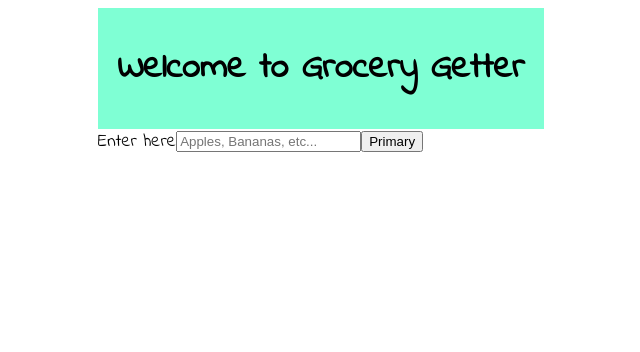
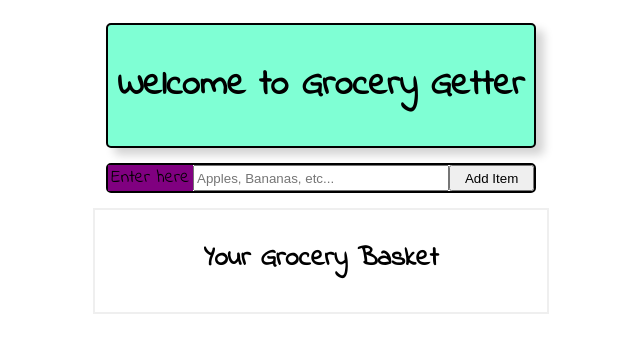
Before and after one commit to Ponch49/Grocery-Getter, a React app: page / in a window 1280 px wide. Shown: the top 352 px of the page, without its empty margins (319-959 px from the left). Built offline with nearby package versions, Linux system fonts and the light colour scheme.

Commit message:
working on css of front page, need to start working on adding items dynamically

```diff
--- /dev/null
+++ b/client/App.jsx
@@ -0,0 +1,29 @@
+import React from "react";
+import { Button, FormLabel } from 'react-bootstrap';
+import GroceryBag from './containers/GroceryBag.jsx'
+
+
+
+// function addItem {
+//     let input = document.getElementById('input');
+
+// };
+
+const App = (props) => {
+   return(
+   <div>
+        <div className="header">
+            <h1>Welcome to Grocery Getter</h1>
+        </div>
+        <div className="input">
+            <FormLabel className="enter">Enter here</FormLabel>
+            <input id="itemName" placeholder="Apples, Bananas, etc..."></input>
+            <button type="button" className="btn btn-primary">Add Item</button>
+        </div>
+        <fieldset className="container">
+            <GroceryBag />
+        </fieldset>
+    </div>)
+}
+
+export default App;
--- a/client/components/App.jsx
+++ /dev/null
@@ -1,15 +0,0 @@
-import React from "react";
-import { Button, FormLabel } from 'react-bootstrap';
-
-const App = () => {
-   return( <div className="container">
-        <div className="header">
-        <h1>Welcome to Grocery Getter</h1>
-        </div>
-        <FormLabel>Enter here</FormLabel>
-        <input placeholder="Apples, Bananas, etc..."></input>
-        <button type="button" className="btn btn-primary">Primary</button>
-    </div>)
-}
-
-export default App;
--- /dev/null
+++ b/client/containers/GroceryBag.jsx
@@ -0,0 +1,12 @@
+import React from "react";
+// import Item from '..Item.jsx'
+
+const GroceryBag = (props) => {
+    return (
+        <div className="groceryBag">
+            <h2>Your Grocery Basket</h2>
+        </div>
+    )
+}
+
+export default GroceryBag;
--- a/client/index.js
+++ b/client/index.js
@@ -1,12 +1,15 @@
 import React from "react";
-import { createRoot} from "react-dom/client"
+import { createRoot } from "react-dom/client"
 import { Provider } from "react-redux";
-import App from "./components/App.jsx";
+import App from "./App.jsx";
+import { store } from './store/store.js';
 import styles from '../public/styles/styles.scss'
 
 
 const root = createRoot(document.getElementById('root'));
 
 root.render(
-    <App />
+    <Provider store={store}>
+        <App />
+    </Provider>
 )
--- /dev/null
+++ b/client/store/store.js
@@ -0,0 +1,5 @@
+import { configureStore } from "@reduxjs/toolkit";
+
+export const store = configureStore({
+    reducer: {},
+})
--- a/package.json
+++ b/package.json
@@ -27,6 +27,7 @@
     "webpack-dev-server": "^4.15.1"
   },
   "dependencies": {
+    "@reduxjs/toolkit": "^1.9.6",
     "dotenv": "^16.3.1",
     "express": "^4.18.2",
     "node": "^20.6.0",
--- a/public/styles/styles.scss
+++ b/public/styles/styles.scss
@@ -2,7 +2,7 @@
 
 
 body {
-    display: flex;
+   display: flex;
    justify-content: center;
    font-family: 'Indie Flower', cursive;
    font-size: large;
@@ -10,10 +10,41 @@ body {
    .header {
     display: flex;
     background-color: aquamarine;
-    padding-top: 10px;
-    padding-bottom: 10px;
-    padding-left: 20px;
-    padding-right: 20px;
+    border-radius: 5px;
+    border-style: solid;
+    border-width: 2px;
+    border-color: black;
+    box-shadow: 8px 7px 10px lightgrey;
+    padding: 10px;
+    margin: 15px;
+    }
+
+    .input {
+        display: grid;
+        grid-template-columns: 20% 60% 20%;
+        border: 2px;
+        border-style: solid;
+        border-color: black;
+        border-radius: 5px;
+        margin: 15px;
+
+        .enter {
+            background-color: purple;
+            display: flex;
+            justify-content: center;
+            text-decoration-color: white;
+        }
+    }
+
+    .container {
+        display: flex;
+        justify-content: center;
+        border-style: solid;
+
+        .groceryBag {
+
+        }
+
     }
 
 }
```
Also changed, not shown: 1 other file (tests, documents, lock files or other folders).
